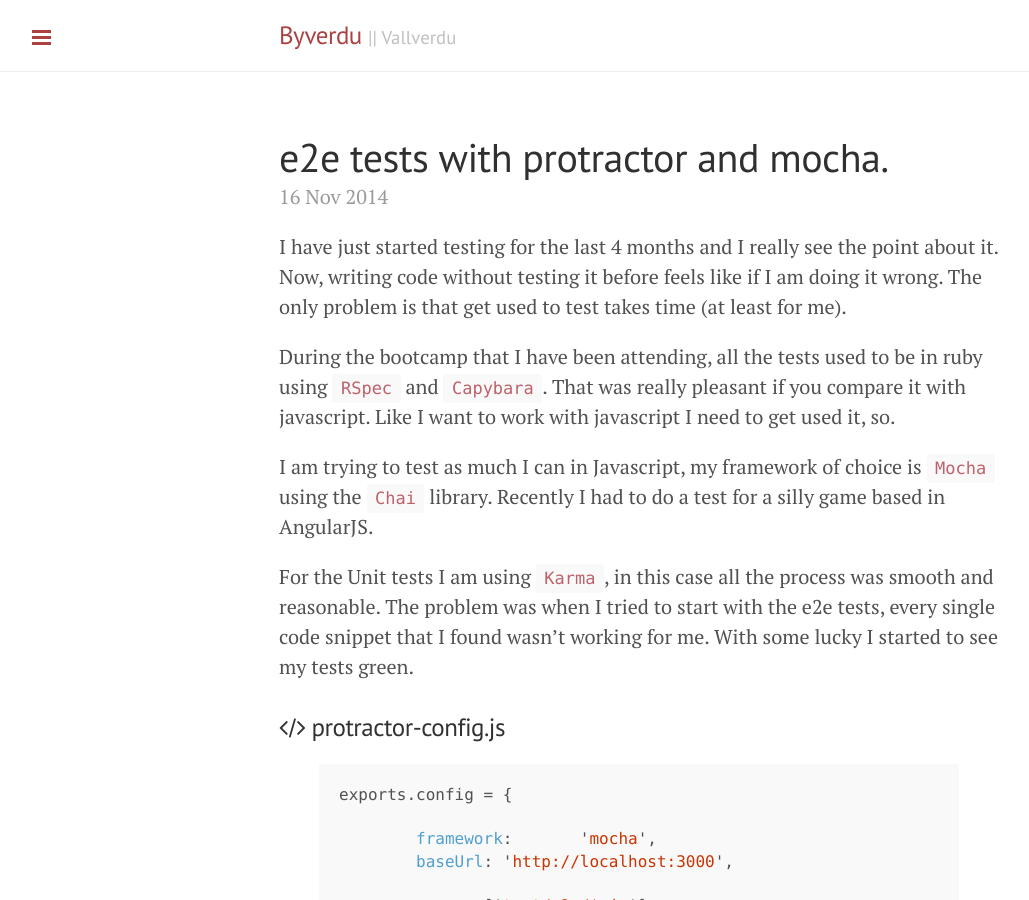
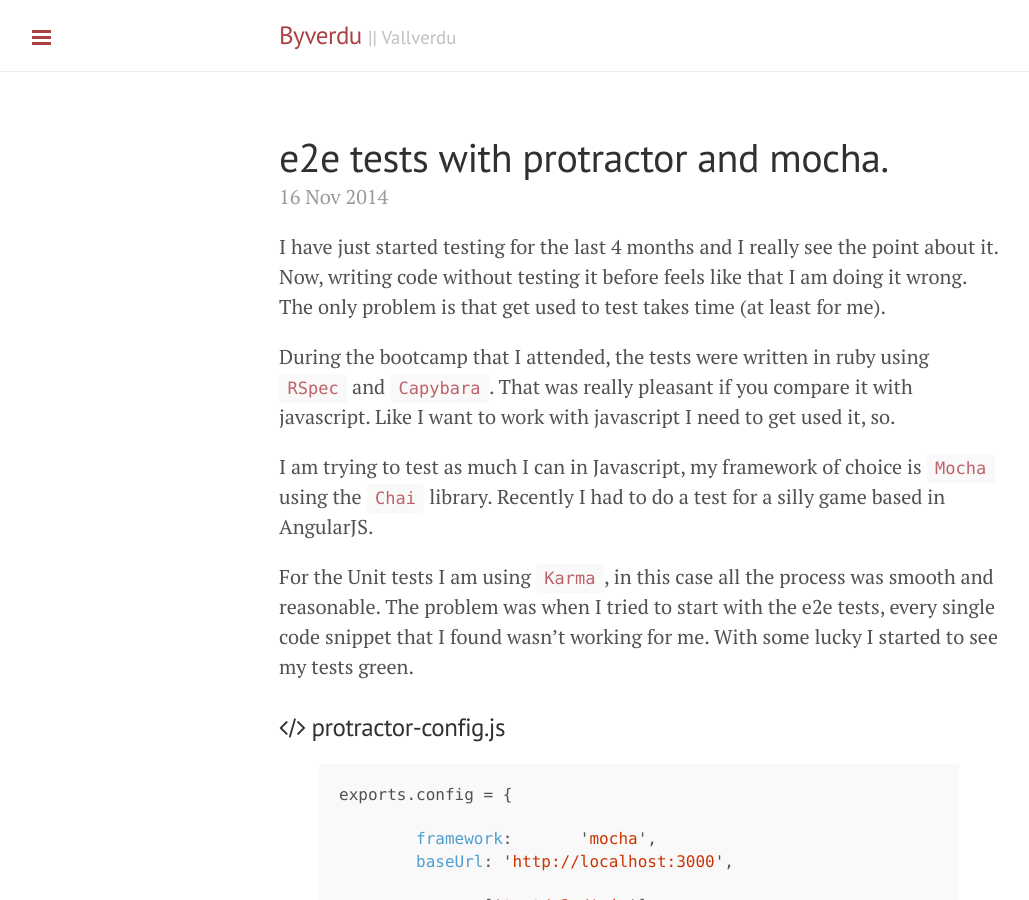
Before and after one commit to byverdu/byverdu.github.io, a Jekyll site: the page built from _posts/2014-11-16-e2e-tests-with-protractor-and-mocha.md, in a window 1280 px wide and 900 px high. Shown: the whole window, without its empty margins (1-1030 px from the left). Built offline with Jekyll 4.4.1, drawn with Linux system fonts in a browser that asks for light colours; nearby versions of some CDN libraries; Markdown is read by kramdown in place of the engine named in the settings; comment, search, counter and statistics services are not loaded.

Commit message:
post update

```diff
--- a/_posts/2014-11-16-e2e-tests-with-protractor-and-mocha.md
+++ b/_posts/2014-11-16-e2e-tests-with-protractor-and-mocha.md
@@ -4,9 +4,9 @@
 title: e2e tests with protractor and mocha.
 ---
 
-I have just started testing for the last 4 months and I really see the point about it. Now, writing code without testing it before feels like if I am doing it wrong. The only problem is that get used to test takes time (at least for me).
+I have just started testing for the last 4 months and I really see the point about it. Now, writing code without testing it before feels like that I am doing it wrong. The only problem is that get used to test takes time (at least for me).
 
-During the bootcamp that I have been attending, all the tests used to be in ruby using `RSpec` and `Capybara`. That was really pleasant if you compare it with javascript. Like I want to work with javascript I need to get used it, so.
+During the bootcamp that I attended, the tests were written in ruby using `RSpec` and `Capybara`. That was really pleasant if you compare it with javascript. Like I want to work with javascript I need to get used it, so.
 
 <!-- more -->
 
```
